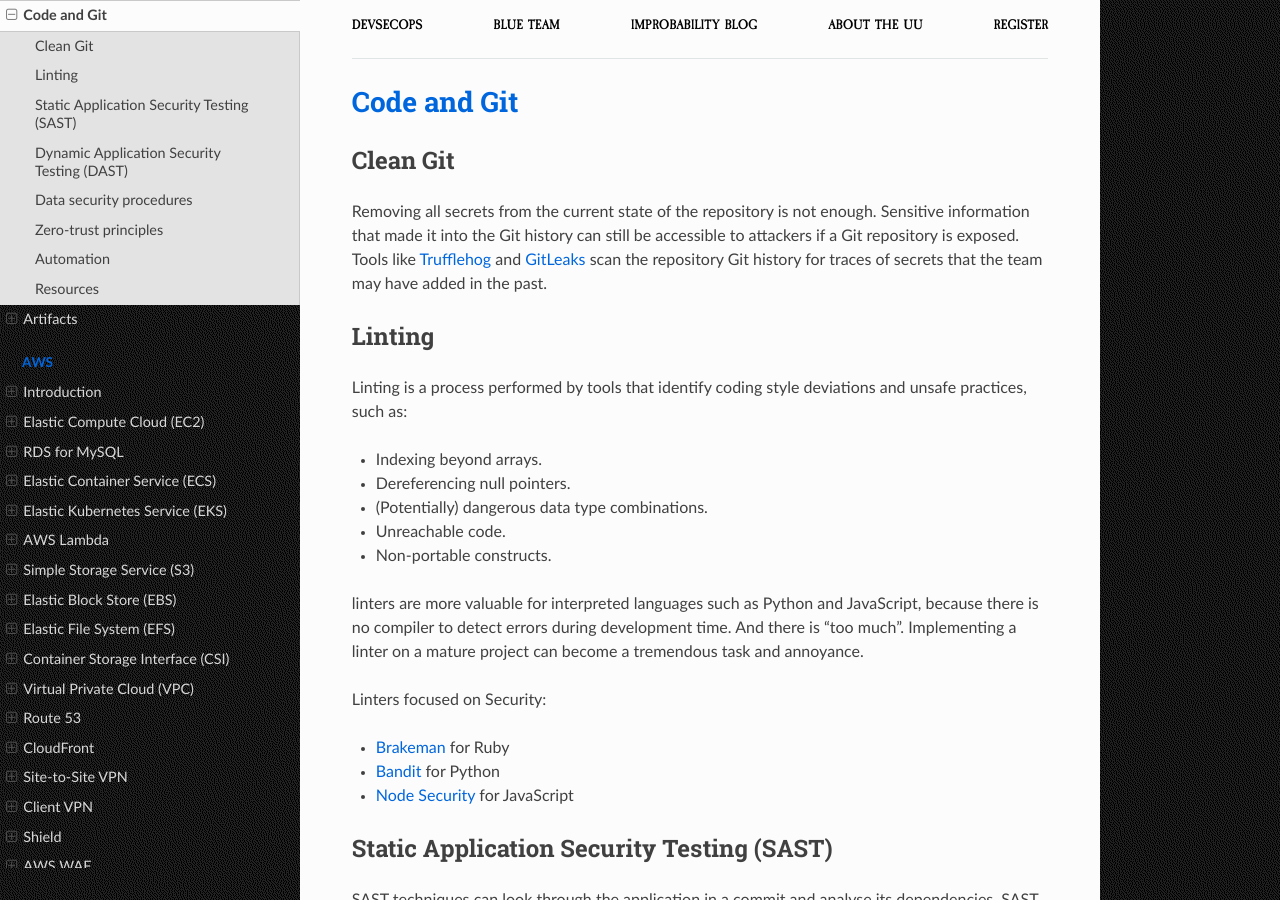
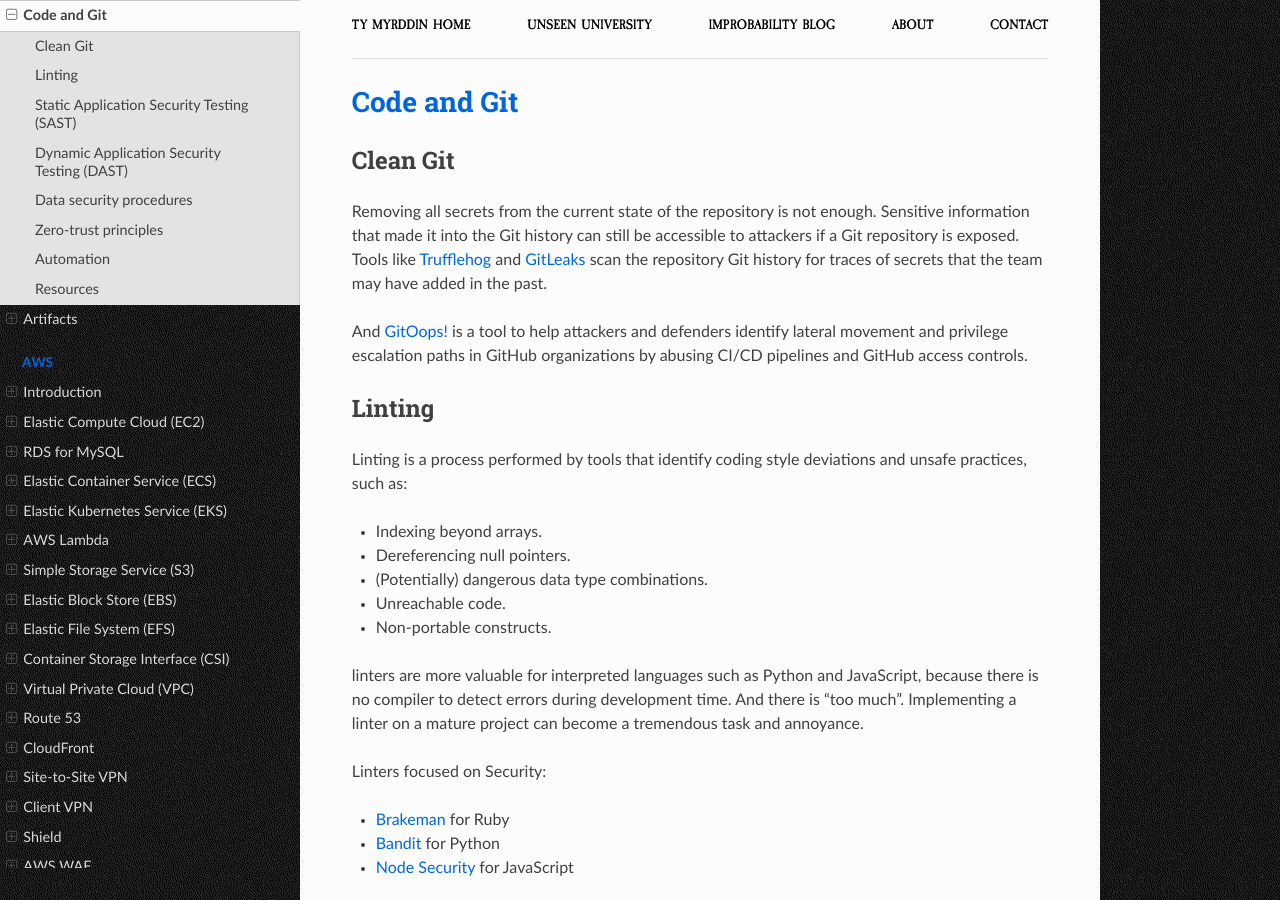
Before and after one commit to tymyrddin/blue-devsecops, a Sphinx documentation site: the page built from source/docs/cicd/git.md, in a window 1280 px wide and 900 px high. Built offline with Sphinx 7.4.7 and the Read the Docs theme 2.0.0, drawn with Linux system fonts in a browser that asks for light colours; some of the changed text lies outside the part shown.

Commit message:
Upgrades

```diff
--- a/source/_templates/breadcrumbs.html
+++ b/source/_templates/breadcrumbs.html
@@ -1,11 +1,11 @@
 <div class="container">
     <topnav>
             <ul>
-                <li class="nav__item"><a href="https://devsecops.tymyrddin.dev/" class="nav__link">DevSecOps</a></li>
-                <li class="nav__item"><a href="https://blue.tymyrddin.dev/" class="nav__link">Blue Team</a></li>
-                <li class="nav__item"><a href="https://uu.tymyrddin.dev/blog/" class="nav__link">Improbability Blog</a></li>
-                <li class="nav__item"><a href="https://uu.tymyrddin.dev/about/" class="nav__link">About the UU</a></li>
-                <li class="nav__item"><a href="https://uu.tymyrddin.dev/registration/" class="nav__link">Register</a></li>
+                <li class="nav__item"><a href="https://tymyrddin.dev/" class="nav__link">Ty Myrddin Home</a></li>
+                <li class="nav__item"><a href="https://uu.tymyrddin.dev/writeups/" class="nav__link">Unseen University</a></li>
+                <li class="nav__item"><a href="https://tymyrddin.dev/blogs/" class="nav__link">Improbability Blog</a></li>
+                <li class="nav__item"><a href="https://tymyrddin.dev/about/" class="nav__link">About</a></li>
+                <li class="nav__item"><a href="https://tymyrddin.dev/contact/" class="nav__link">Contact</a></li>
             </ul>
     </topnav>
     <hr>
--- a/source/_templates/footer.html
+++ b/source/_templates/footer.html
@@ -1,4 +1,4 @@
 {% extends "!footer.html" %}
 {%- block contentinfo %}
-        <a href="https://uu.tymyrddin.dev">Unseen University</a>, 2023, with a forest garden <a href="https://ut7.fr/">fostered by /ut7</a>.
+        <a href="https://uu.tymyrddin.dev">Unseen University</a>, 2024, with a forest garden <a href="https://ut7.fr/">fostered by /ut7</a>.
 {% endblock %}
--- a/source/conf.py
+++ b/source/conf.py
@@ -75,10 +75,6 @@ html_show_sphinx = False
 # If true, "(C) Copyright ..." is shown in the HTML footer. Default is True.
 html_show_copyright = False
 
-# Intersphinx
-intersphinx_mapping = {
-    "blue": ("https://blue.tymyrddin.dev/", None),
-}
 myst_url_schemes = ["http", "https", ]
 
 myst_enable_extensions = [
--- a/source/docs/cicd/git.md
+++ b/source/docs/cicd/git.md
@@ -3,6 +3,8 @@
 ## Clean Git
 
 Removing all secrets from the current state of the repository is not enough. Sensitive information that made it into the Git history can still be accessible to attackers if a Git repository is exposed. Tools like [Trufflehog](https://github.com/dxa4481/truffleHog) and [GitLeaks](https://github.com/zricethezav/gitleaks) scan the repository Git history for traces of secrets that the team may have added in the past.
+
+And [GitOops!](https://github.com/ovotech/gitoops) is a tool to help attackers and defenders identify lateral movement and privilege escalation paths in GitHub organizations by abusing CI/CD pipelines and GitHub access controls.
 
 ## Linting
 
```
Also changed, not shown: requirements.txt (+15 -83 lines).
